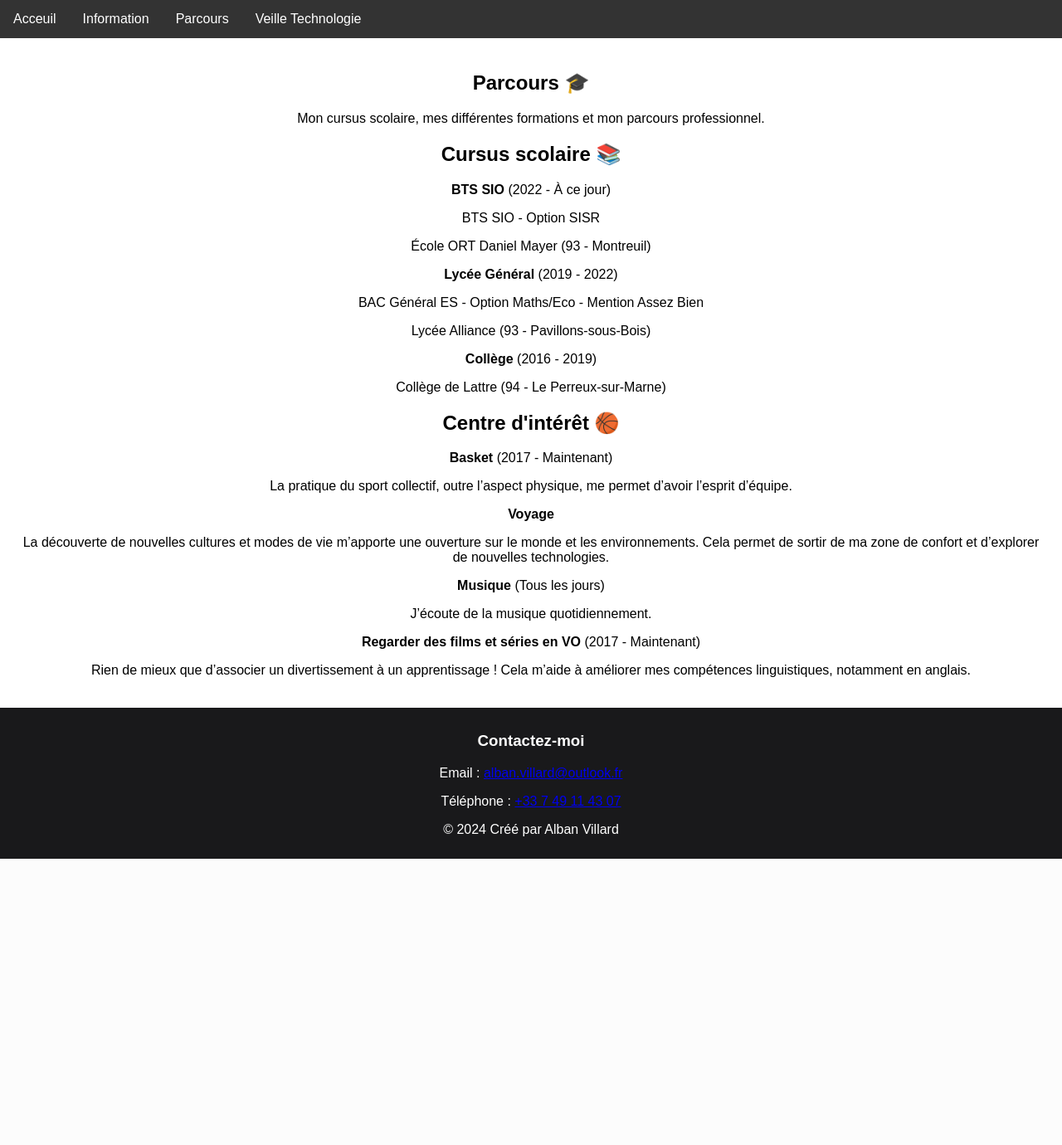
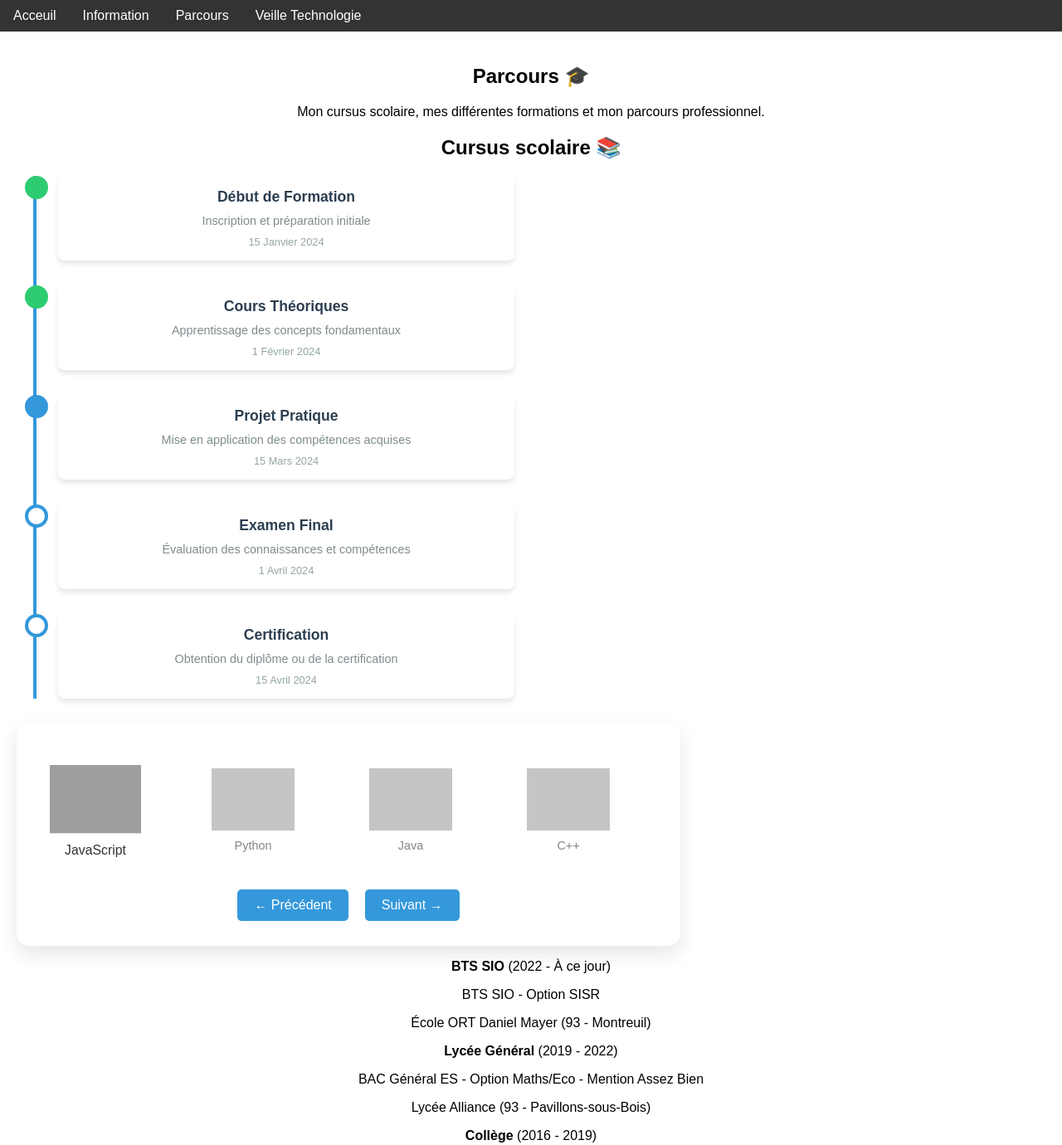
Before and after one commit to albanvillard/portfolio, a PHP site: page /parcours.html in a window 1280 px wide. Shown: the top 1380 px of the page at 83% size. Before the commit the page ends 1035 px from the top, so only its background shows below. Run offline with PHP 8.4, Linux system fonts and the light colour scheme; grey boxes are pictures that could not be loaded.

Commit message:
pushmaisonsamedi1

```diff
--- a/parcours.css
+++ b/parcours.css
@@ -72,6 +72,162 @@ ul {
     display: block;
     color: white;
     text-align: center;
-    padding: 14px 16px;
+    padding: 10px 16px;
     text-decoration: none;
   }
+
+
+
+
+  .parcours-tree {
+    position: relative;
+    max-width: 600px;
+    width: 100%;
+}
+
+.parcours-tree::before {
+    content: '';
+    position: absolute;
+    left: 20px;
+    top: 0;
+    bottom: 0;
+    width: 4px;
+    background-color: #3498db;
+}
+
+.parcours-etape {
+    position: relative;
+    margin-bottom: 30px;
+    padding-left: 50px;
+}
+
+.parcours-etape::before {
+    content: '';
+    position: absolute;
+    left: 10px;
+    top: 0;
+    width: 20px;
+    height: 20px;
+    border-radius: 50%;
+    background-color: white;
+    border: 4px solid #3498db;
+}
+
+.parcours-etape.actif::before {
+    background-color: #3498db;
+}
+
+.parcours-etape.termine::before {
+    background-color: #2ecc71;
+    border-color: #2ecc71;
+}
+
+.parcours-contenu {
+    background-color: white;
+    border-radius: 8px;
+    padding: 15px;
+    box-shadow: 0 4px 6px rgba(0,0,0,0.1);
+    transition: transform 0.3s ease;
+}
+
+.parcours-contenu:hover {
+    transform: translateX(10px);
+}
+
+.parcours-titre {
+    font-weight: bold;
+    color: #2c3e50;
+    margin-bottom: 10px;
+    font-size: 1.1em;
+}
+
+.parcours-description {
+    color: #7f8c8d;
+    font-size: 0.9em;
+}
+
+.parcours-date {
+    color: #95a5a6;
+    font-size: 0.8em;
+    margin-top: 10px;
+}
+
+
+
+
+
+
+.carousel-container {
+    width: 100%;
+    max-width: 800px;
+    position: relative;
+    overflow: hidden;
+    background-color: white;
+    border-radius: 15px;
+    box-shadow: 0 10px 25px rgba(0,0,0,0.1);
+    padding: 30px 0;
+}
+
+.carousel-track {
+    display: flex;
+    transition: transform 0.5s ease;
+    width: max-content;
+}
+
+.carousel-item {
+    flex: 0 0 auto;
+    width: 150px;
+    height: 150px;
+    display: flex;
+    flex-direction: column;
+    align-items: center;
+    justify-content: center;
+    margin: 0 20px;
+    opacity: 0.6;
+    transition: all 0.3s ease;
+    cursor: pointer;
+}
+
+.carousel-item:hover,
+.carousel-item.active {
+    opacity: 1;
+    transform: scale(1.1);
+}
+
+.carousel-item img {
+    max-width: 100px;
+    max-height: 100px;
+    transition: transform 0.3s ease;
+}
+
+.carousel-item img:hover {
+    transform: rotate(360deg);
+}
+
+.carousel-item .logo-name {
+    margin-top: 10px;
+    font-size: 0.9em;
+    color: #333;
+    text-align: center;
+}
+
+.carousel-controls {
+    display: flex;
+    justify-content: center;
+    margin-top: 20px;
+}
+
+.carousel-btn {
+    background-color: #3498db;
+    color: white;
+    border: none;
+    padding: 10px 20px;
+    margin: 0 10px;
+    border-radius: 5px;
+    cursor: pointer;
+    transition: background-color 0.3s ease;
+}
+
+.carousel-btn:hover {
+    background-color: #2980b9;
+}
--- a/parcours.html
+++ b/parcours.html
@@ -24,6 +24,93 @@
 
                 <div class="parcours">
                     <h2>Cursus scolaire 📚</h2>
+
+                    <div class="parcours-tree">
+                        <div class="parcours-etape termine">
+                            <div class="parcours-contenu">
+                                <div class="parcours-titre">Début de Formation</div>
+                                <div class="parcours-description">Inscription et préparation initiale</div>
+                                <div class="parcours-date">15 Janvier 2024</div>
+                            </div>
+                        </div>
+
+                        <div class="parcours-etape termine">
+                            <div class="parcours-contenu">
+                                <div class="parcours-titre">Cours Théoriques</div>
+                                <div class="parcours-description">Apprentissage des concepts fondamentaux</div>
+                                <div class="parcours-date">1 Février 2024</div>
+                            </div>
+                        </div>
+
+                        <div class="parcours-etape actif">
+                            <div class="parcours-contenu">
+                                <div class="parcours-titre">Projet Pratique</div>
+                                <div class="parcours-description">Mise en application des compétences acquises</div>
+                                <div class="parcours-date">15 Mars 2024</div>
+                            </div>
+                        </div>
+
+                        <div class="parcours-etape">
+                            <div class="parcours-contenu">
+                                <div class="parcours-titre">Examen Final</div>
+                                <div class="parcours-description">Évaluation des connaissances et compétences</div>
+                                <div class="parcours-date">1 Avril 2024</div>
+                            </div>
+                        </div>
+
+                        <div class="parcours-etape">
+                            <div class="parcours-contenu">
+                                <div class="parcours-titre">Certification</div>
+                                <div class="parcours-description">Obtention du diplôme ou de la certification</div>
+                                <div class="parcours-date">15 Avril 2024</div>
+                            </div>
+                        </div>
+                    </div>
+
+
+                    <div class="carousel-container">
+                        <div class="carousel-track" id="carouselTrack">
+                            <!-- Logos de langages de programmation -->
+                            <div class="carousel-item active">
+                                <img src="https://cdn.jsdelivr.net/npm/programming-languages-logos/src/javascript/javascript.png" alt="JavaScript">
+                                <div class="logo-name">JavaScript</div>
+                            </div>
+                            <div class="carousel-item">
+                                <img src="https://cdn.jsdelivr.net/npm/programming-languages-logos/src/python/python.png" alt="Python">
+                                <div class="logo-name">Python</div>
+                            </div>
+                            <div class="carousel-item">
+                                <img src="https://cdn.jsdelivr.net/npm/programming-languages-logos/src/java/java.png" alt="Java">
+                                <div class="logo-name">Java</div>
+                            </div>
+                            <div class="carousel-item">
+                                <img src="https://cdn.jsdelivr.net/npm/programming-languages-logos/src/cpp/cpp.png" alt="C++">
+                                <div class="logo-name">C++</div>
+                            </div>
+                            <div class="carousel-item">
+                                <img src="https://cdn.jsdelivr.net/npm/programming-languages-logos/src/php/php.png" alt="PHP">
+                                <div class="logo-name">PHP</div>
+                            </div>
+                            <div class="carousel-item">
+                                <img src="https://cdn.jsdelivr.net/npm/programming-languages-logos/src/ruby/ruby.png" alt="Ruby">
+                                <div class="logo-name">Ruby</div>
+                            </div>
+                            <div class="carousel-item">
+                                <img src="https://cdn.jsdelivr.net/npm/programming-languages-logos/src/swift/swift.png" alt="Swift">
+                                <div class="logo-name">Swift</div>
+                            </div>
+                            <div class="carousel-item">
+                                <img src="https://cdn.jsdelivr.net/npm/programming-languages-logos/src/rust/rust.png" alt="Rust">
+                                <div class="logo-name">Rust</div>
+                            </div>
+                        </div>
+
+                        <div class="carousel-controls">
+                            <button class="carousel-btn" onclick="moveCarousel(-1)">← Précédent</button>
+                            <button class="carousel-btn" onclick="moveCarousel(1)">Suivant →</button>
+                        </div>
+                    </div>
+
                         <p>
                             <strong>BTS SIO</strong> <span>(2022 - À ce jour)</span>
                             <p>BTS SIO - Option SISR</p>
@@ -73,6 +160,6 @@
             <p>&copy; 2024 Créé par Alban Villard</p>
         </div>
     </footer>
-    <script src="script.js"></script>
+    <script src="parcours.js"></script>
 </body>
 </html>
--- /dev/null
+++ b/parcours.js
@@ -0,0 +1,31 @@
+let currentPosition = 0;
+const track = document.getElementById('carouselTrack');
+const items = document.querySelectorAll('.carousel-item');
+
+function moveCarousel(direction) {
+    const itemWidth = items[0].offsetWidth + 40; // width + margin
+
+    if (direction === 1) {
+        // Déplacement vers la droite
+        currentPosition -= itemWidth;
+        // Limite le défilement
+        if (Math.abs(currentPosition) > (items.length - 3) * itemWidth) {
+            currentPosition = 0;
+        }
+    } else {
+        // Déplacement vers la gauche
+        currentPosition += itemWidth;
+        // Limite le défilement
+        if (currentPosition > 0) {
+            currentPosition = -((items.length - 3) * itemWidth);
+        }
+    }
+
+    // Mise à jour de la position du carrousel
+    track.style.transform = `translateX(${currentPosition}px)`;
+
+    // Mise à jour de l'état actif
+    items.forEach(item => item.classList.remove('active'));
+    const activeIndex = Math.abs(currentPosition / itemWidth);
+    items[activeIndex].classList.add('active');
+}
```
Also changed, not shown: information.css (+77 -0 lines), information.html (+31 -2 lines).
